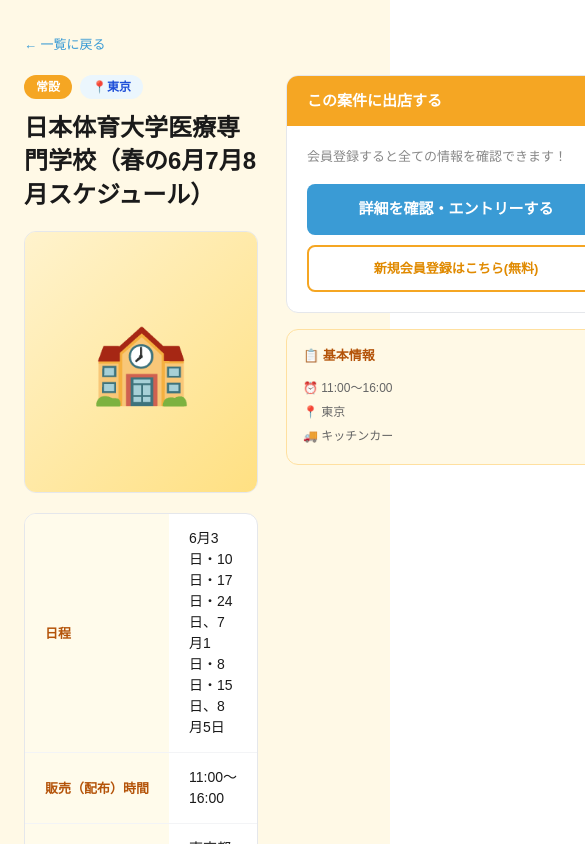
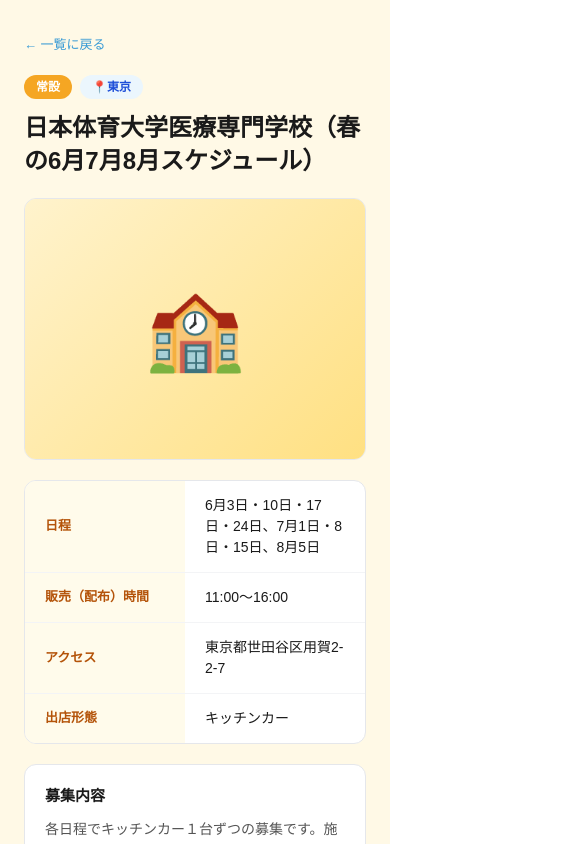
Before and after one commit to rinfuku0917/shutten-connect-navi, a Next.js app: page /places/1 in a window 390 px wide. Shown: the top 844 px of the page, 585 px wide, since content can reach past the window. Built offline with nearby package versions, Linux system fonts and the light colour scheme.

Commit message:
stack place detail 2-col layout on mobile

```diff
--- a/app/globals.css
+++ b/app/globals.css
@@ -69,3 +69,9 @@ img { max-width: 100%; height: auto; }
   .dash-sidebar-nav > a { white-space: nowrap; padding: 12px 14px !important; }
   .dash-sidebar-back { border-top: none !important; white-space: nowrap; padding: 12px 14px !important; }
 }
+
+/* 案件詳細ページ: スマホでは2カラムを1列に畳む */
+.detail-2col { max-width: 100%; }
+@media (max-width: 768px) {
+  .detail-2col { grid-template-columns: 1fr !important; }
+}
--- a/app/places/[id]/page.tsx
+++ b/app/places/[id]/page.tsx
@@ -82,7 +82,7 @@ export default async function PlaceDetail({ params }: { params: Promise<{ id: st
           ← 一覧に戻る
         </Link>
 
-        <div style={{ display: 'grid', gridTemplateColumns: '1fr 340px', gap: '28px', alignItems: 'start' }}>
+        <div className='detail-2col' style={{ display: 'grid', gridTemplateColumns: '1fr 340px', gap: '28px', alignItems: 'start' }}>
           {/* 左カラム */}
           <div>
             <div style={{ display: 'flex', gap: '8px', marginBottom: '12px' }}>
```
